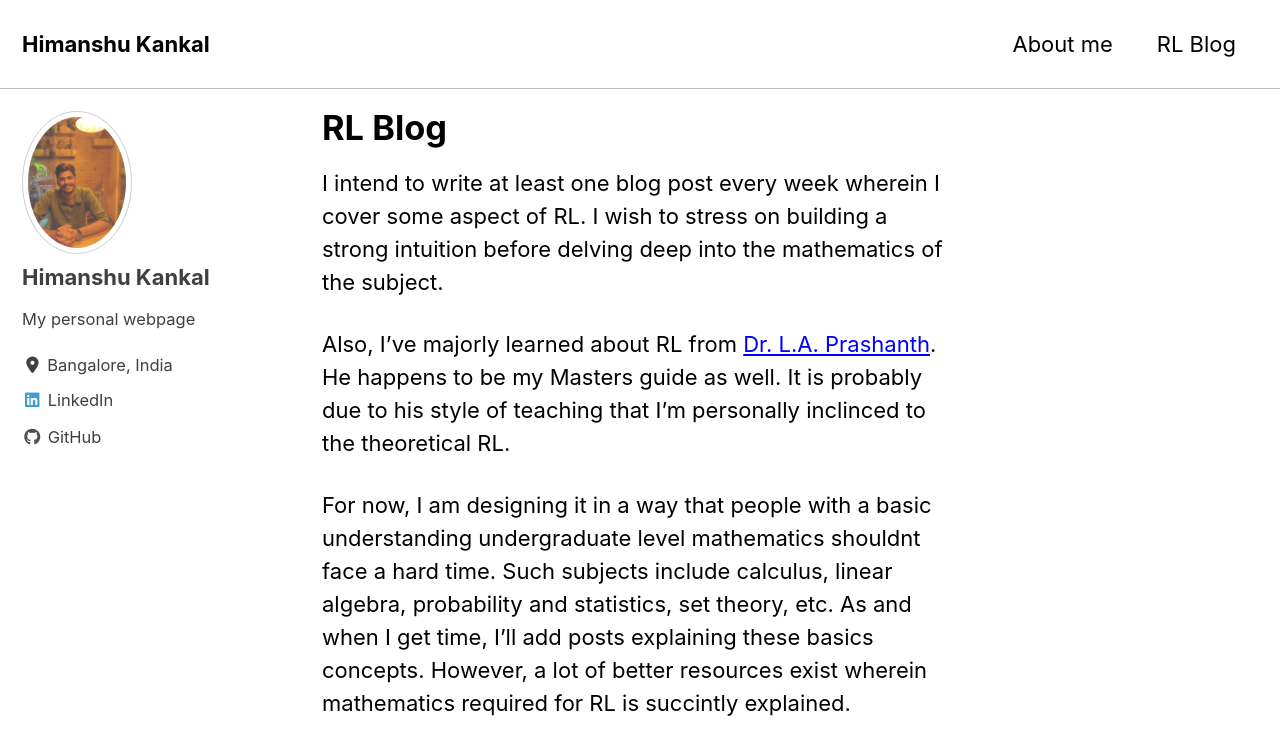
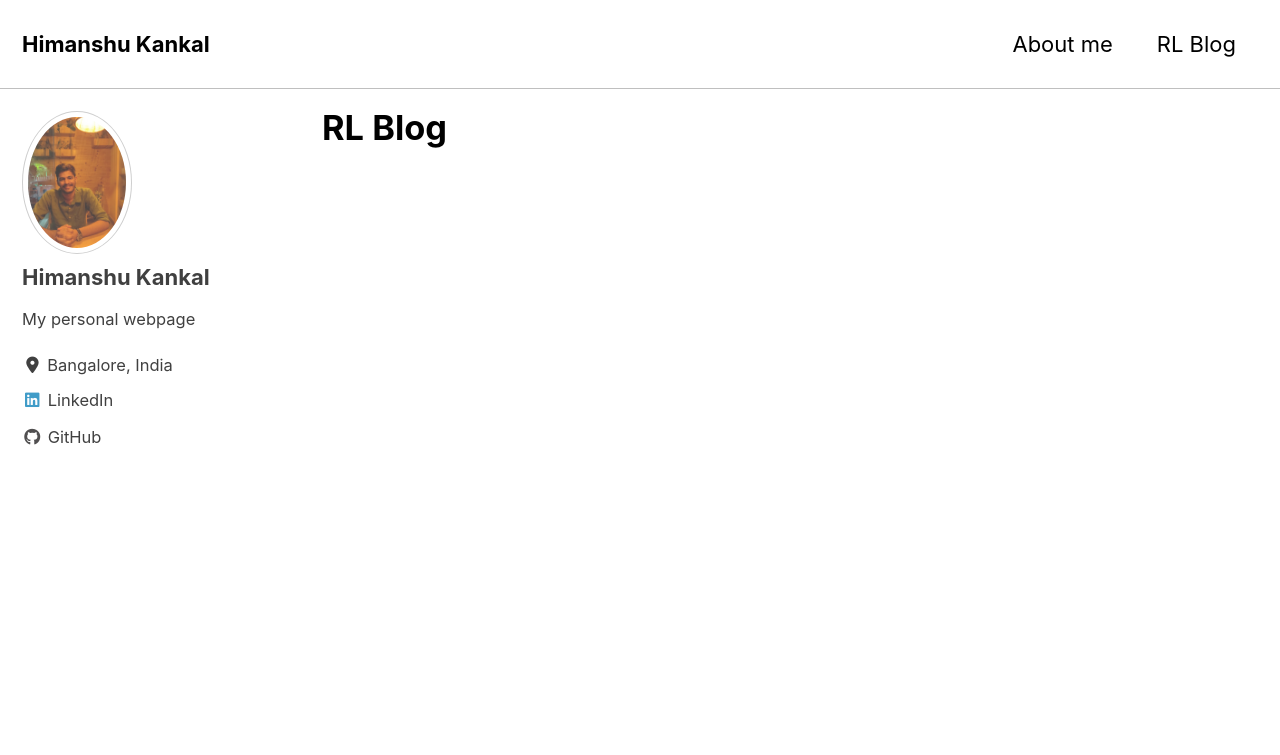
Before and after one commit to HimanUK/himanuk.github.io, a Jekyll site: the page built from _pages/RL_blog.md, in a window 1280 px wide and 900 px high. Shown: the top 755 px of the window. Built offline with Jekyll 4.4.1, drawn with Linux system fonts in a browser that asks for light colours; cached includes are drawn as plain includes; nearby versions of some CDN libraries.

Commit message:
Update RL_blog.md

```diff
--- a/_pages/RL_blog.md
+++ b/_pages/RL_blog.md
@@ -5,12 +5,6 @@ permalink: /rlblog/
 author_profile: true
 excerpt: "Blog on Reinforcement Learning"
 ---
-
-I intend to write at least one blog post every week wherein I cover some aspect of RL. I wish to stress on building a strong intuition before delving deep into the mathematics of the subject.
-
-Also, I've majorly learned about RL from [Dr. L.A. Prashanth](http://www.cse.iitm.ac.in/~prashla/). He happens to be my Masters guide as well. It is probably due to his style of teaching that I'm personally inclinced to the theoretical RL.
-
-For now, I am designing it in a way that people with a basic understanding undergraduate level mathematics shouldnt face a hard time. Such subjects include calculus, linear algebra, probability and statistics, set theory, etc. As and when I get time, I'll add posts explaining these basics concepts. However, a lot of better resources exist wherein mathematics required for RL is succintly explained.
 
 {% include group-by-array collection=site.posts field="tags" %}
 
```
